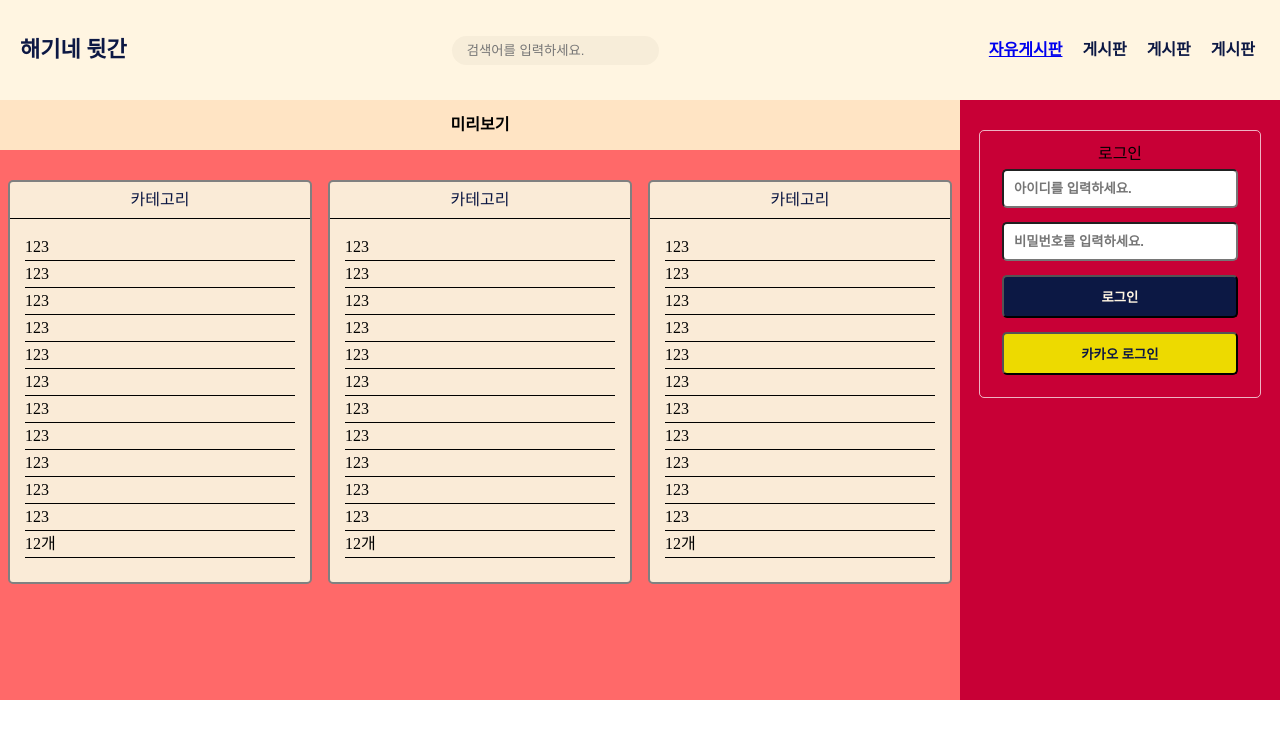
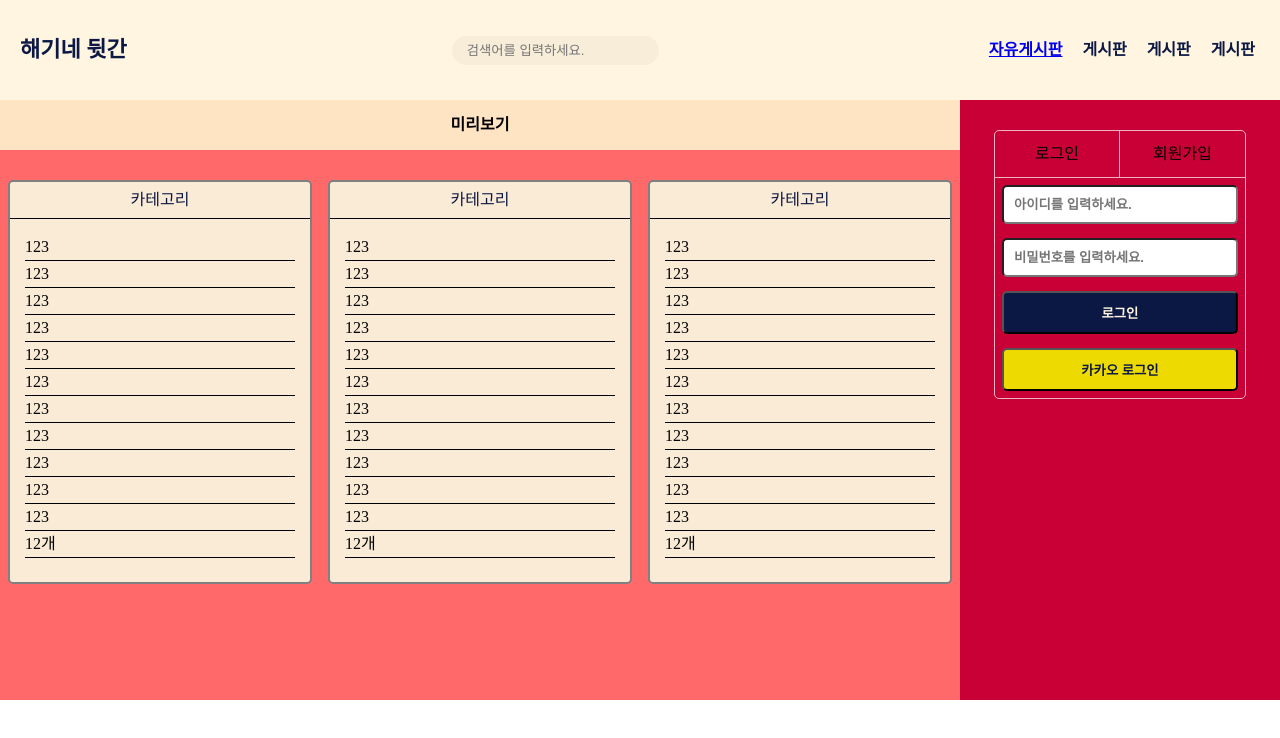
Before and after one commit to haegi-git/Busan-Haegi, a React (Create React App) app: page / in a window 1280 px wide. Shown: the top 738 px of the page. Built offline with nearby package versions, Linux system fonts and the light colour scheme; no server answers.

Commit message:
로그인 및 회원가입 분리

```diff
--- a/src/api/createPost.ts
+++ b/src/api/createPost.ts
@@ -1,9 +1,9 @@
 import { supabase } from "../subabaseClient";
-import { PostType } from "../types/types";
+import { CommentItemType, PostType } from "../types/types";
 
 export const createPost = async ({title,content,category}:PostType) => {
     const { data,error } = await supabase
-    .from('posts')
+    .from('board')
     .insert([{title,content,category}])
 
     if ( error ){
@@ -11,3 +11,14 @@ export const createPost = async ({title,content,category}:PostType) => {
     }
     return data
 }
+
+export const createComment = async ({id,user,comment}:CommentItemType) => {
+    const { data,error } = await supabase
+    .from('board_comment')
+    .insert([{id,user,comment}])
+
+    if ( error ){
+        throw new Error(error.message)
+    }
+    return data
+}
--- /dev/null
+++ b/src/api/singup.ts
@@ -0,0 +1,3 @@
+export const singup = () => {
+
+}
--- /dev/null
+++ b/src/pages/Details/DetailsComment.tsx
@@ -0,0 +1,45 @@
+import styled from "styled-components"
+import DetailsCommentForm from "./DetailsCommentForm"
+
+const Container = styled.div`
+    display: flex;
+    flex-direction: column;
+    padding: 20px;
+
+    header{
+        margin-bottom: 20px;
+    }
+    ul li{
+        margin-bottom: 15px;
+        padding-bottom: 5px;
+        border-bottom: 1px solid black;
+        display: grid;
+        grid-template-columns: 1fr 8fr 1fr;
+    }
+    ul > li > p:first-child,p:last-child{
+        display: flex;
+        align-items: center;
+        justify-content: center;
+    }
+`
+
+export default function DetailsCommnet(){
+    return(
+        <Container>
+            <header>Comments</header>
+            <div>
+                <ul>
+                    <li>
+                        <p>이름</p>
+                        <p>댓글</p>
+                        <p>어제</p>
+                    </li>
+                    <li>댓글</li>
+                    <li>댓글</li>
+                    <li>댓글</li>
+                </ul>
+            </div>
+            <DetailsCommentForm/>
+        </Container>
+    )
+}
--- /dev/null
+++ b/src/pages/Details/DetailsCommentForm.tsx
@@ -0,0 +1,42 @@
+import { faCheck } from "@fortawesome/free-solid-svg-icons"
+import { FontAwesomeIcon } from "@fortawesome/react-fontawesome"
+import { FormEvent } from "react"
+import styled from "styled-components"
+
+const Container = styled.form`
+    position: relative;
+    textarea{
+        border-radius: 5px;
+        width: 100%;
+        padding:10px 10px 3px 10px;
+        box-sizing: border-box;
+        resize: none;
+        line-height: 1.5;
+        font-size: 13px;
+    }
+    button{
+        position: absolute;
+        right: 20px;
+        top:50%;
+        background-color: green;
+        border:none;
+        border-radius: 15px;
+        padding: 5px 10px;
+        transform: translate(0,-50%);
+        cursor: pointer;
+    }
+`
+
+export default function DetailsCommentForm(){
+
+    const handelForm = (e: FormEvent) => {
+        e.preventDefault()
+    }
+
+    return(
+        <Container onClick={handelForm}>
+            <textarea name="#" id="#"></textarea>
+            <button><FontAwesomeIcon icon={faCheck} /></button>
+        </Container>
+    )
+}
--- a/src/pages/Details/DetailsContent.tsx
+++ b/src/pages/Details/DetailsContent.tsx
@@ -7,6 +7,7 @@ import longImg from './../../img/PC_ginseng_banner.jpg'
 import { useEffect, useState } from "react"
 import { fetchDetailPost } from "../../api/fetchPosts"
 import { PostItemType } from "../../types/types"
+import DetailsCommnet from "./DetailsComment"
 
 const Container = styled.div`
     display: flex;
@@ -41,16 +42,25 @@ const ButtonWrap = styled.div`
 export default function DetailsContent(){
 
     const {path,id} = useParams<{path?: string, id?: string}>()
+    // params로 어느 카테고리에 어느 아이템에 들어왔는지 확인
 
     const [detailData,setDetailData] = useState<PostItemType>()
 
     useEffect(()=>{
         if(path && id){
+            // 조건문으로 감싸놓은 이유는 타입 에러가 계속 발생하기 때문
             const loadPost = async (path:string,id:string)=>{
                 try{
                     const data = await fetchDetailPost({category:path,id})
+                    // fetchDetailPost라는 함수를 fetchPosts.ts에 생성
+                    // 인자로 카테고리와 id를 받아
+                    // supabase에 원하는 테이블에 원하는 id값을 가진 아이템만
+                    // 받아옴 (이렇게 만든 이유는 새로고침 또는 url을 타고 들어왔을 때에도 데이터를 받아오기 위함)
 
                     setDetailData(data[0])
+                    // detailData에 계속 배열 안에 객체로 저장이되어
+                    // 화면에 뿌려줄 때 에러가 발생하는걸 막기위해
+                    // 객체로 나오게 끔 [0]번째 요소만 선택
                 }catch(error){
                     console.error(error)
                 }
@@ -59,11 +69,11 @@ export default function DetailsContent(){
         }
     },[path,id])
 
-    console.log(detailData)
-
     if(detailData){
+        // type에러를 방지하기위해 조건문으로 렌더링
         return(
             <Container>
+
                 <TitleBox>
                     <h1>{detailData.title}</h1>
                 </TitleBox>
@@ -74,11 +84,12 @@ export default function DetailsContent(){
                     </div>
                     <div>
                         <p>
-                        Lorem ipsum dolor sit, amet consectetur adipisicing elit. Esse aspernatur alias explicabo, earum hic sed dolorum dolores. Sed repudiandae eligendi, debitis laboriosam iure eius culpa voluptate unde expedita corporis ex!
+                            {detailData.content}
 
                         </p>
                     </div>
                 </ContentBox>
+
                 <ButtonWrap>
                     <button>
                         수정하기
@@ -87,6 +98,9 @@ export default function DetailsContent(){
                         삭제하기
                     </button>
                 </ButtonWrap>
+
+                <DetailsCommnet/>
+
         </Container>
         )
     }
--- a/src/pages/components/LoginForm.tsx
+++ b/src/pages/components/LoginForm.tsx
@@ -1,46 +1,53 @@
 import { styled } from "styled-components"
+import LoginFormLogin from "./LoginFormLogin"
+import { useState } from "react"
+import LoginFormSingup from "./LoginFormSingup"
 
 const Container = styled.div`
-    form{
-        width: 250px;
+
+`
+
+const LoginWrap = styled.div`
+    width: 250px;
         border: 1px solid rgba(255,255,255,0.7);
         border-radius: 5px;
         margin: auto;
         display: flex;
         flex-direction: column;
-        padding: 15px;
         margin-top:30px;
-        h3{
+
+        div{
+            display: grid;
+            grid-template-columns: 1fr 1fr;
             text-align: center;
+            border-bottom: 1px solid rgba(255,255,255,0.7);
+            cursor: pointer;
+            h3{
+                padding: 15px;
+            }
+            h3:first-child{
+                border-right: 1px solid rgba(255,255,255,0.7);;
+            }
         }
-        input,button{
-            padding: 10px;
-            border-radius: 5px;
-            margin:7px;
-            font-weight: ${((props)=> props.theme.weight.fontBold)};
-        }
-    }
-`
 
-const LoginButton = styled.button`
-    background-color: ${((props)=> props.theme.colors.titleColor)};
-    color: ${((props)=> props.theme.colors.background)};
-`
-const Kakao = styled.button`
-    background-color: #EDDA00;
-    color: ${((props)=> props.theme.colors.titleColor)};
 `
 
 export default function LoginForm(){
+
+    const [singup,setSingup] = useState(true)
+
     return(
         <Container>
-                <form action="#">
-                    <h3>로그인</h3>
-                    <input type="text" placeholder="아이디를 입력하세요." />
-                    <input type="password" placeholder="비밀번호를 입력하세요." />
-                    <LoginButton>로그인</LoginButton>
-                    <Kakao>카카오 로그인</Kakao>
-                </form>
+
+            <LoginWrap>
+                <div>
+                    <h3 onClick={()=>setSingup(true)}>로그인</h3>
+                    <h3 onClick={()=>setSingup(false)}>회원가입</h3>
+                </div>
+
+                {singup === false ? <LoginFormSingup/> :<LoginFormLogin/> }
+
+            </LoginWrap>
             </Container>
     )
 }
--- /dev/null
+++ b/src/pages/components/LoginFormLogin.tsx
@@ -0,0 +1,34 @@
+import styled from "styled-components"
+
+const LoginForm = styled.form`
+
+            display: flex;
+            flex-direction: column;
+
+        input,button{
+            padding: 10px;
+            border-radius: 5px;
+            margin:7px;
+            font-weight: ${((props)=> props.theme.weight.fontBold)};
+        }
+`
+
+const LoginButton = styled.button`
+    background-color: ${((props)=> props.theme.colors.titleColor)};
+    color: ${((props)=> props.theme.colors.background)};
+`
+const Kakao = styled.button`
+    background-color: #EDDA00;
+    color: ${((props)=> props.theme.colors.titleColor)};
+`
+
+export default function LoginFormLogin(){
+    return(
+        <LoginForm>
+            <input type="text" placeholder="아이디를 입력하세요." />
+                    <input type="password" placeholder="비밀번호를 입력하세요." />
+                    <LoginButton>로그인</LoginButton>
+                    <Kakao>카카오 로그인</Kakao>
+        </LoginForm>
+    )
+}
--- /dev/null
+++ b/src/pages/components/LoginFormSingup.tsx
@@ -0,0 +1,32 @@
+import { styled } from "styled-components"
+
+const LoginForm = styled.form`
+
+            display: flex;
+            flex-direction: column;
+
+        input,button{
+            padding: 10px;
+            border-radius: 5px;
+            margin:7px;
+            font-weight: ${((props)=> props.theme.weight.fontBold)};
+        }
+`
+
+const LoginButton = styled.button`
+    background-color: ${((props)=> props.theme.colors.titleColor)};
+    color: ${((props)=> props.theme.colors.background)};
+`
+
+
+export default function LoginFormSingup(){
+    return(
+            <LoginForm>
+                    <input type="text" placeholder="아이디를 입력하세요." />
+                    <input type="password" placeholder="비밀번호를 입력하세요." />
+                    <input type="text" placeholder="닉네임을 입력하세요."/>
+
+                    <LoginButton>회원가입</LoginButton>
+            </LoginForm>
+    )
+}
--- a/src/types/types.ts
+++ b/src/types/types.ts
@@ -18,3 +18,9 @@ export type PostItemType = {
 export type pageDataType = {
     selected:number
 }
+
+export type CommentItemType = {
+    id:number,
+    user:string,
+    comment:string,
+}
```
Lines whose indentation alone changed are shown as unchanged.
